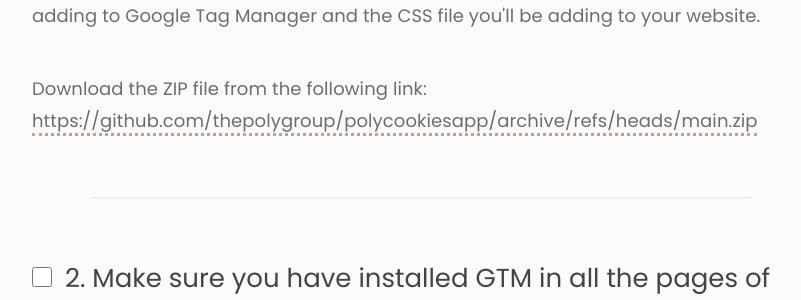
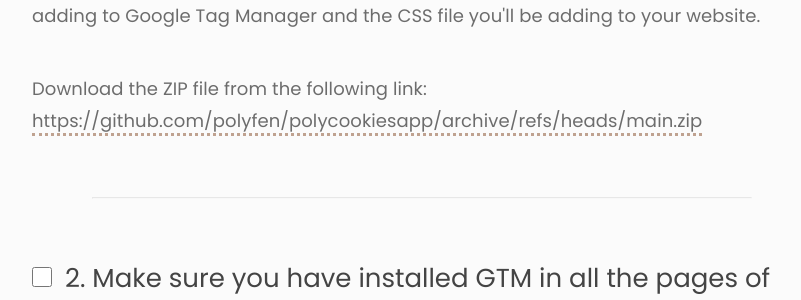
Before and after one commit to polyfen/polycookiessite, a PHP site: page / in a window 1280 px wide. Shown: the part 1594-1894 px from the top of the page, without its empty margins (218-1019 px from the left). Run offline with PHP 8.4, Linux system fonts and the light colour scheme; some libraries are stand-ins or nearby versions.

Commit message:
github name changes

```diff
--- a/index.php
+++ b/index.php
@@ -35,7 +35,7 @@
       <section id="hero-cover">
         <h1>A free solution to cookies consent</h1>
         <p>Implementing Privacy Protection on your website is not just for legal compliance, it's about caring for your users.</p>
-        <a href="https://github.com/thepolygroup/polycookiesapp/archive/refs/heads/main.zip" target="_blank"><button><i class="fa-solid fa-cloud-arrow-down"></i> Download</button></a>
+        <a href="https://github.com/polyfen/polycookiesapp/archive/refs/heads/main.zip" target="_blank"><button><i class="fa-solid fa-cloud-arrow-down"></i> Download</button></a>
         <a href="#tutorial" style="display: none;"><button><i class="fa-solid fa-book"></i> Watch Turorial</button></a>
       </section>
 
@@ -52,7 +52,7 @@
           <label for="task-no-1">1. Download the Poly Cookies source files</label>
         </div>
         <p>First, download the Poly Cookies source files which include the HTML code will be adding to Google Tag Manager and the CSS file you'll be adding to your website.</p>
-        <p>Download the ZIP file from the following link: <a href="https://github.com/thepolygroup/polycookiesapp/archive/refs/heads/main.zip" target="_blank">https://github.com/thepolygroup/polycookiesapp/archive/refs/heads/main.zip</a></p>
+        <p>Download the ZIP file from the following link: <a href="https://github.com/thepolygroup/polycookiesapp/archive/refs/heads/main.zip" target="_blank">https://github.com/polyfen/polycookiesapp/archive/refs/heads/main.zip</a></p>
         <hr style="margin: 60px 60px;">
         <div class="tasks">
           <input type="checkbox" id="task-no-2" name="task-no-2">
--- a/sections/footer.php
+++ b/sections/footer.php
@@ -3,7 +3,7 @@
   <div id="social-icons">
     <ul>
         <li><a href="https://twitter.com/polycookies" target="_blank" title="Twitter"><i class="fab fa-twitter"></i></a></li>
-        <li><a href="https://github.com/thepolygroup" target="_blank" title="Github"><i class="fab fa-github"></i></a></li>
+        <li><a href="https://github.com/polyfen" target="_blank" title="Github"><i class="fab fa-github"></i></a></li>
     </ul>
   </div>
 
--- a/sections/header.php
+++ b/sections/header.php
@@ -3,7 +3,7 @@
    <img src="imgs/poly-cookies-logo.svg" alt="Poly Cookies">
   </a>
   <nav>
-    <a id="github" href="https://github.com/thepolygroup/polycookiesapp" target="_blank" style="margin-right:20px;"><i class="fa-brands fa-github"></i> an open-source project</a>
+    <a id="github" href="https://github.com/polyfen/polycookiesapp" target="_blank" style="margin-right:20px;"><i class="fa-brands fa-github"></i> an open-source project</a>
     <a href="https://donate.stripe.com/9AQ5lgeoDef2b1CdQQ" target="_blank"><button class="secondary-button donation-button"><i class="fa-regular fa-heart"></i><i class="fa-solid fa-heart"></i> Send a Donation</button></a>
   </nav>
 </header>
```
